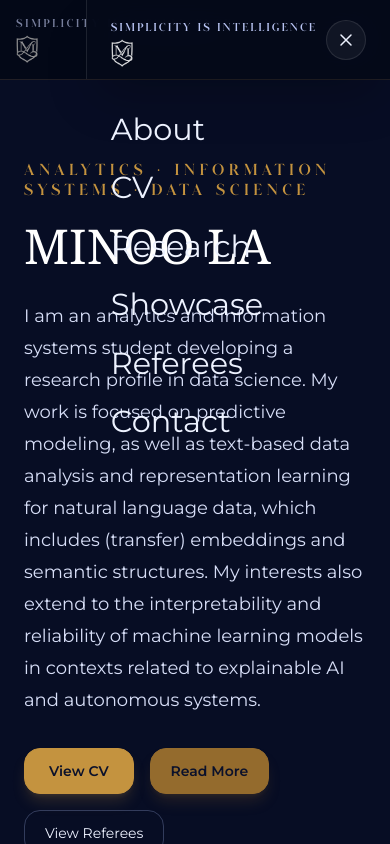
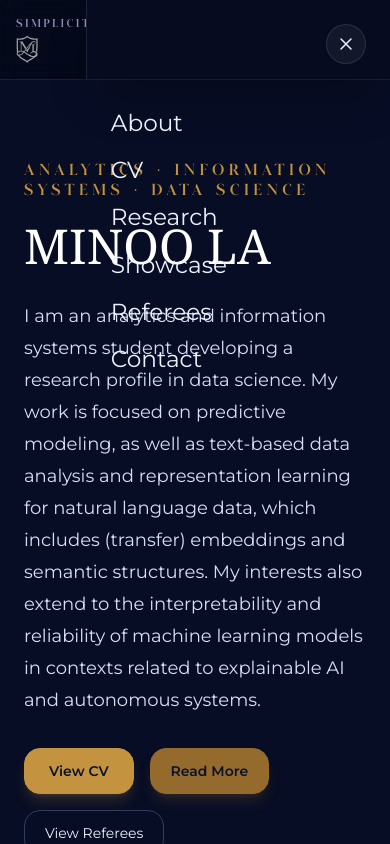
Before and after one commit to la-minoo/laminoo-site, a Next.js app: page / in a window 390 px wide. Both pictures are taken after a click on the button 354 px from the left and 39 px from the top of the page. Shown: the top 844 px of the page. Built offline with nearby package versions, Linux system fonts and the light colour scheme.

Commit message:
header fix for mobile 3

```diff
--- a/app/page.tsx
+++ b/app/page.tsx
@@ -81,8 +81,8 @@ export default function AcademicPersonalSite() {
   ];
 
   return (
-    <div className="min-h-screen bg-[#070d24] text-[#edf2ff] selection:bg-[#946b2d]/40 selection:text-white">
-      <div className="absolute inset-0 -z-10 bg-[radial-gradient(circle_at_top,_rgba(27,42,107,0.45),_transparent_35%),radial-gradient(circle_at_bottom_right,_rgba(148,107,45,0.14),_transparent_25%)]" />
+	<div className="relative min-h-screen bg-[#070d24] text-[#edf2ff] selection:bg-[#946b2d]/40 selection:text-white">
+		<div className="pointer-events-none absolute inset-0 -z-10 bg-[radial-gradient(circle_at_top,_rgba(27,42,107,0.45),_transparent_35%),radial-gradient(circle_at_bottom_right,_rgba(148,107,45,0.14),_transparent_25%)]" />
 
 			<header className="sticky top-0 z-30 border-b border-[#946b2d]/20 bg-[#070d24]/85 backdrop-blur">
 				<div className="mx-auto flex max-w-6xl items-center justify-between px-4 py-4 sm:px-6">
@@ -141,29 +141,18 @@ export default function AcademicPersonalSite() {
 				}`}
 			>
 				<div
-						className={`absolute inset-0 bg-black/35 transition-opacity duration-500 ${
+					className={`absolute inset-0 bg-black/25 transition-opacity duration-500 ${
 						mobileMenuOpen ? "opacity-100" : "opacity-0"
 					}`}
 					onClick={() => setMobileMenuOpen(false)}
 				/>
 
 				<div
-						className={`absolute right-0 top-0 flex h-full w-[78%] max-w-[320px] flex-col border-l border-white/10 bg-[#050a1a]/96 px-6 py-5 shadow-2xl backdrop-blur-xl transition-transform duration-500 ease-out ${
+					className={`absolute right-0 top-0 flex h-full w-[78%] max-w-[320px] flex-col border-l border-white/10 bg-[#060b1f] px-6 py-6 shadow-2xl transition-transform duration-500 ease-out ${
 						mobileMenuOpen ? "translate-x-0" : "translate-x-full"
 					}`}
 				>
-						<div className="flex items-start justify-between">
-							<div className="flex flex-col items-start">
-								<p className="font-[Glitten] text-[10px] uppercase tracking-[0.24em] text-[#b8c4f2]">
-									Simplicity is Intelligence
-								</p>
-								<img
-									src="/logo.png"
-									alt="logo"
-									className="mt-1 h-7 w-auto opacity-90"
-								/>
-							</div>
-
+					<div className="flex justify-end">
 						<button
 							type="button"
 							onClick={() => setMobileMenuOpen(false)}
@@ -187,7 +176,7 @@ export default function AcademicPersonalSite() {
 						</button>
 					</div>
 
-						<nav className="mt-12 flex flex-col gap-7">
+					<nav className="mt-12 flex flex-col gap-6">
 						{sections.map((item, index) => (
 							<a
 								key={item.label}
@@ -195,7 +184,7 @@ export default function AcademicPersonalSite() {
 								target={item.href === "/cv.pdf" ? "_blank" : "_self"}
 								rel="noopener noreferrer"
 								onClick={() => setMobileMenuOpen(false)}
-									className={`font-[Montserrat] text-[1.9rem] leading-none text-[#edf2ff] transition-all duration-500 hover:text-[#c4933f] ${
+								className={`font-[Montserrat] text-[1.45rem] leading-none text-[#edf2ff] transition-all duration-500 hover:text-[#c4933f] ${
 									mobileMenuOpen
 										? "translate-x-0 opacity-100"
 										: "translate-x-6 opacity-0"
```
Lines whose indentation alone changed are shown as unchanged.
